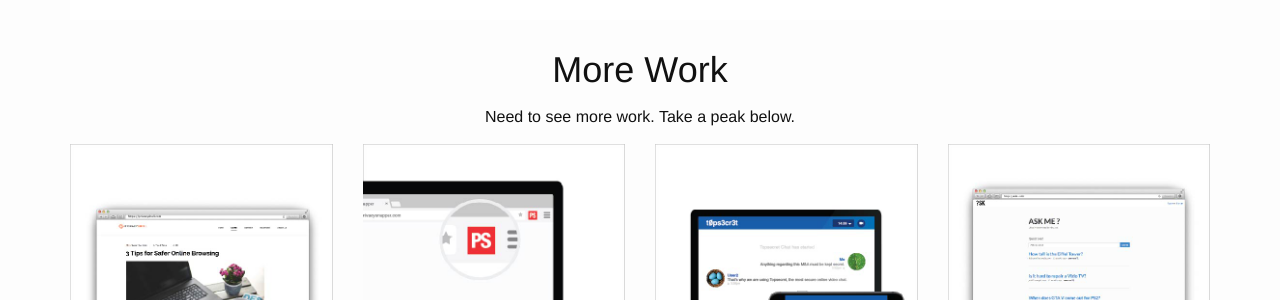
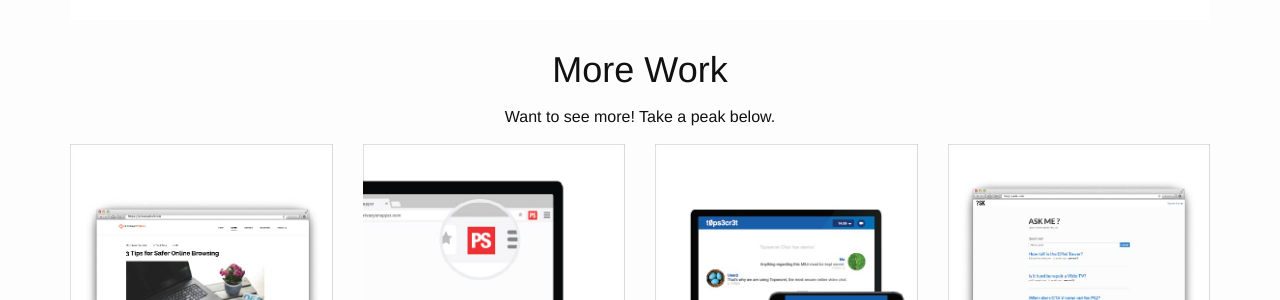
Before and after one commit to kristelteng/personal_site, a Jekyll site: the page built from finasafe.html, in a window 1280 px wide and 900 px high, scrolled down 1978 px. Shown: the part 343-643 px from the top of the window. Built offline with Jekyll 4.4.1, drawn with Linux system fonts in a browser that asks for light colours.

Commit message:
change subheadline for more work section

```diff
--- a/finasafe.html
+++ b/finasafe.html
@@ -93,7 +93,7 @@ permalink: /finasafe.html
         <div class="row">
 
             <h1 class="title text-center wow fadeInDown" data-wow-duration="500ms" data-wow-delay="300ms">More Work</h1>
-            <p class="text-center wow fadeInDown" data-wow-duration="400ms" data-wow-delay="400ms">Need to see more work. Take a peak below.</p>
+            <p class="text-center wow fadeInDown" data-wow-duration="400ms" data-wow-delay="400ms">Want to see more! Take a peak below.</p>
 
             <div id="team-carousel" class="carousel slide wow fadeIn" data-ride="carousel" data-wow-duration="400ms" data-wow-delay="400ms">
                 <!-- Indicators -->
```
